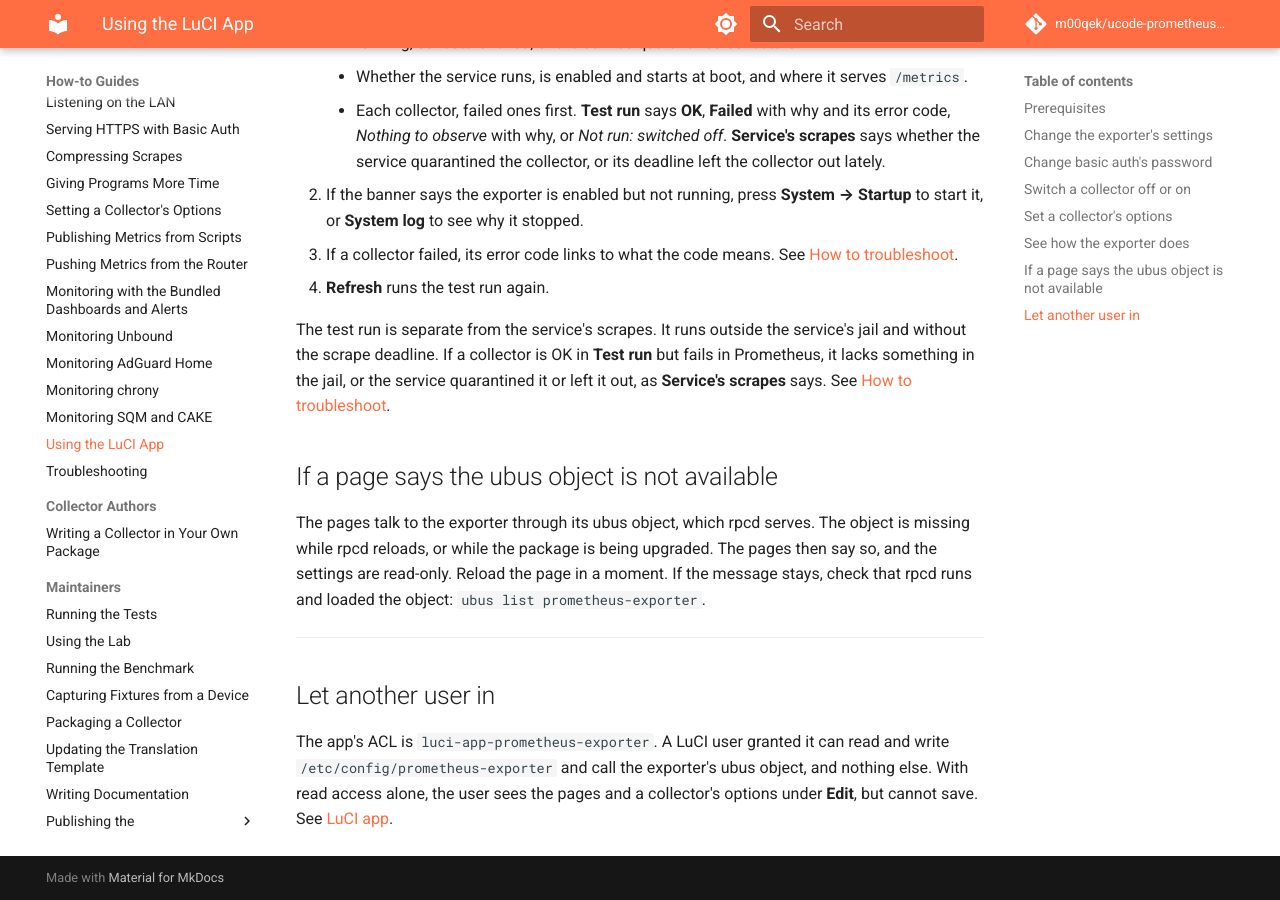
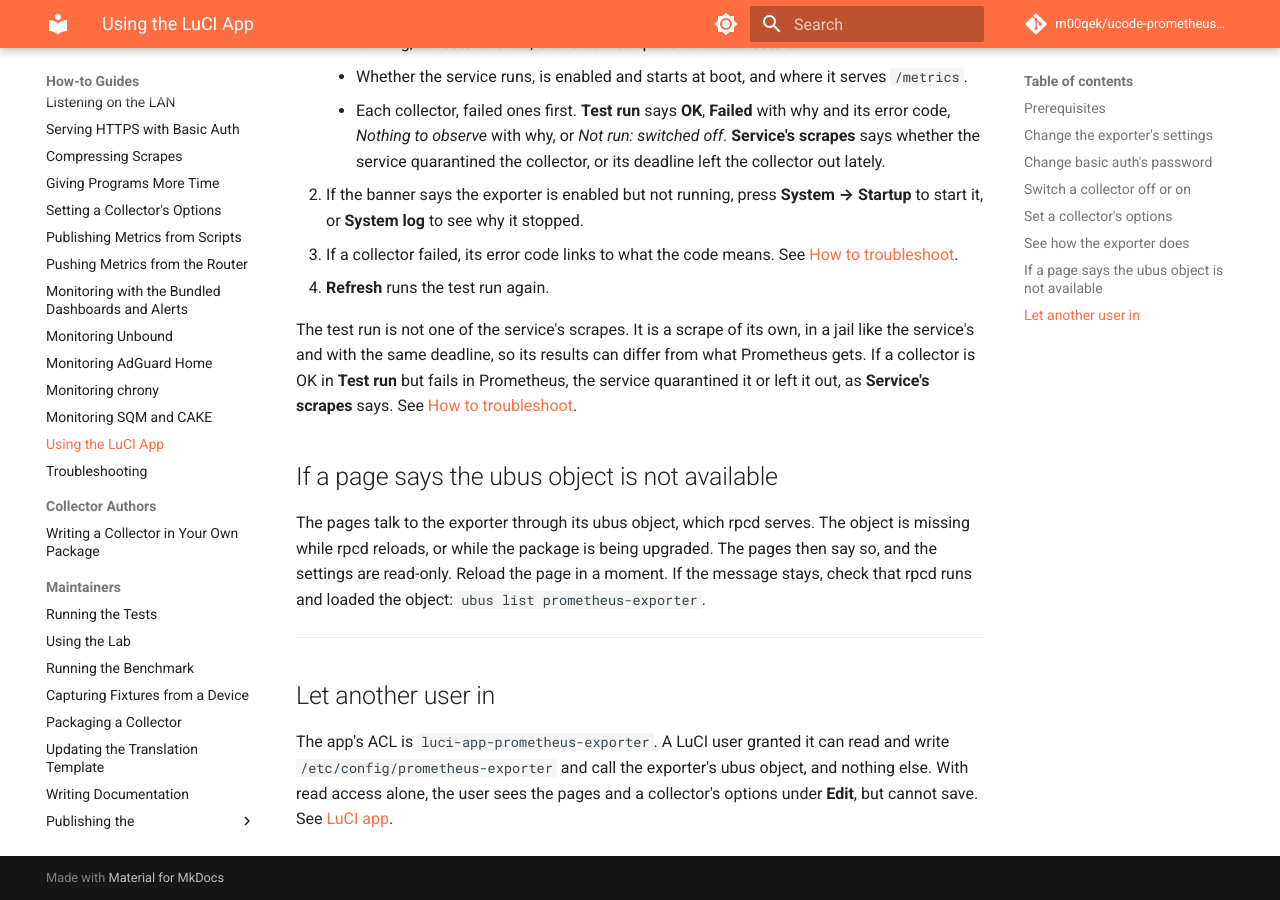
Before and after one commit to m00qek/ucode-prometheus-exporter, an MkDocs documentation site: the page built from docs/how-to/luci.md, in a window 1280 px wide and 900 px high, scrolled down 1953 px. Built offline with MkDocs 1.6.1 and Material for MkDocs 9.7.7, drawn with Linux system fonts in a browser that asks for light colours; comment, search, counter and statistics services are not loaded.

Commit message:
Say that LuCI's test run is a scrape of its own, in a jail like the service's and with the same deadline

```diff
--- a/docs/how-to/luci.md
+++ b/docs/how-to/luci.md
@@ -53,7 +53,7 @@
 3. If a collector failed, its error code links to what the code means. See [How to troubleshoot](troubleshoot.md).
 4. **Refresh** runs the test run again.
 
-The test run is separate from the service's scrapes. It runs outside the service's jail and without the scrape deadline. If a collector is OK in **Test run** but fails in Prometheus, it lacks something in the jail, or the service quarantined it or left it out, as **Service's scrapes** says. See [How to troubleshoot](troubleshoot.md).
+The test run is not one of the service's scrapes. It is a scrape of its own, in a jail like the service's and with the same deadline, so its results can differ from what Prometheus gets. If a collector is OK in **Test run** but fails in Prometheus, the service quarantined it or left it out, as **Service's scrapes** says. See [How to troubleshoot](troubleshoot.md).
 
 ## If a page says the ubus object is not available
 
```
